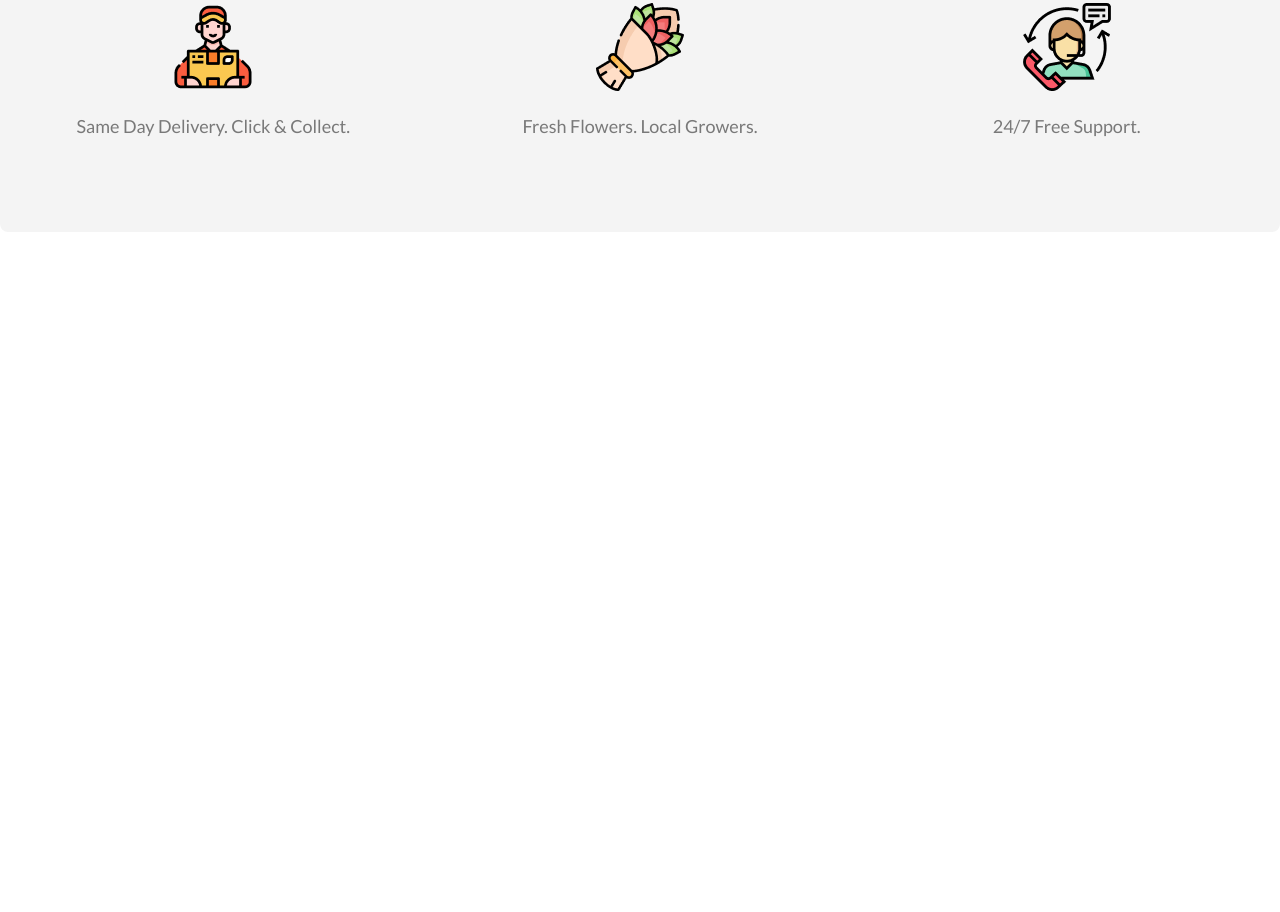
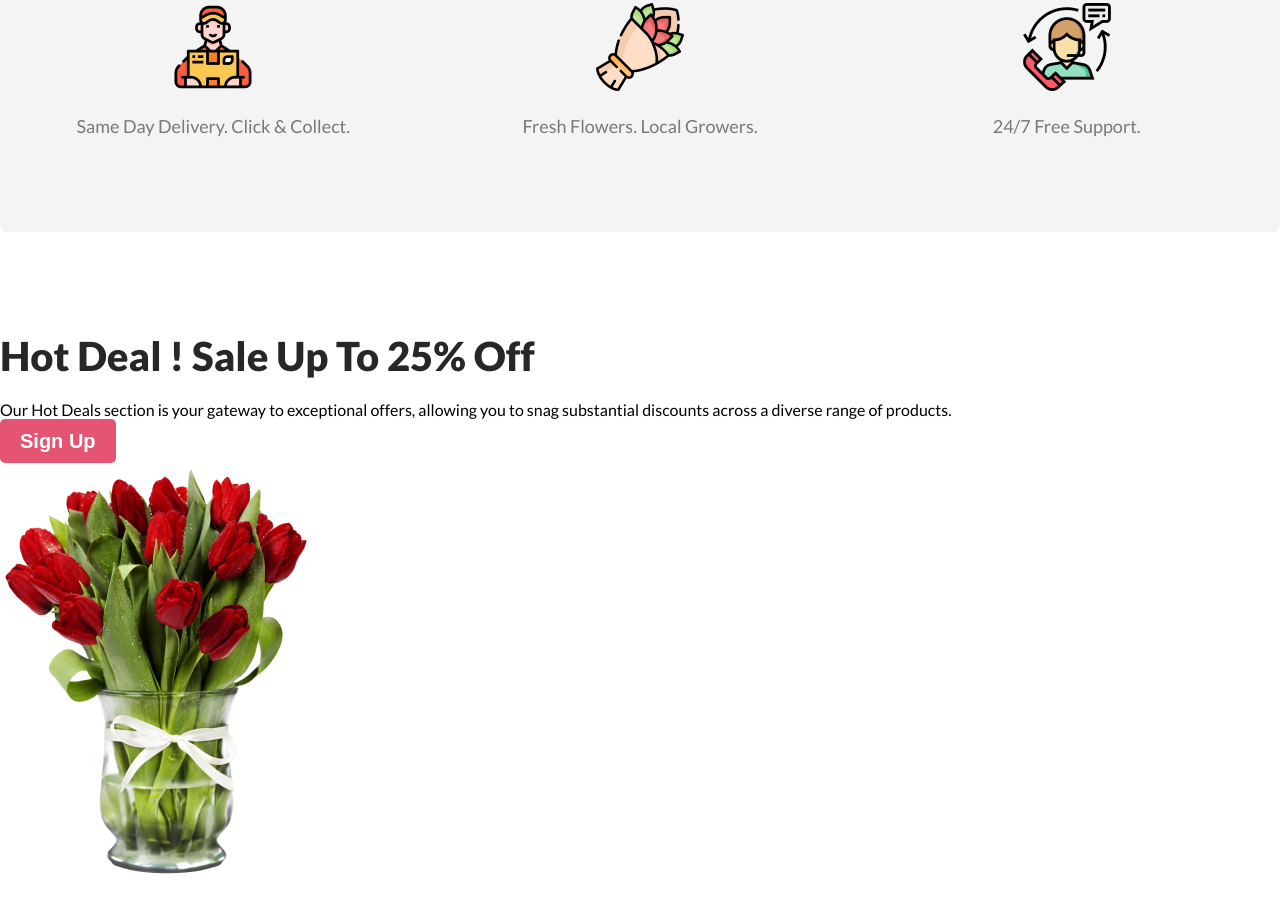
Before and after one commit to abdur-razzak02/Flower-Shop, a plain HTML site: page index.html in a window 1280 px wide. Shown: the part 1644-2556 px from the top of the page. Before the commit the page ends 1976 px from the top, so only its background shows below. Drawn offline with Linux system fonts and the light colour scheme.

Commit message:
banner section added

```diff
--- a/index.html
+++ b/index.html
@@ -71,5 +71,19 @@
             </div>
         </div>
      </section>
+
+     <!-- hot deal -->
+      <section id="hot-deal">
+        <div class="sale-container">
+            <div class="sale-text">
+                <h1 class="section-title">Hot Deal ! Sale Up To 25% Off</h1>
+                <p>Our Hot Deals section is your gateway to exceptional offers, allowing you to snag substantial discounts across a diverse range of products.</p>
+                <button class="btn-primary">Sign Up</button>
+            </div>
+            <div class="sale-image">
+                <img src="images/sale-0ff.png" alt="">
+            </div>
+        </div>
+      </section>
   </body>
 </html>
```
